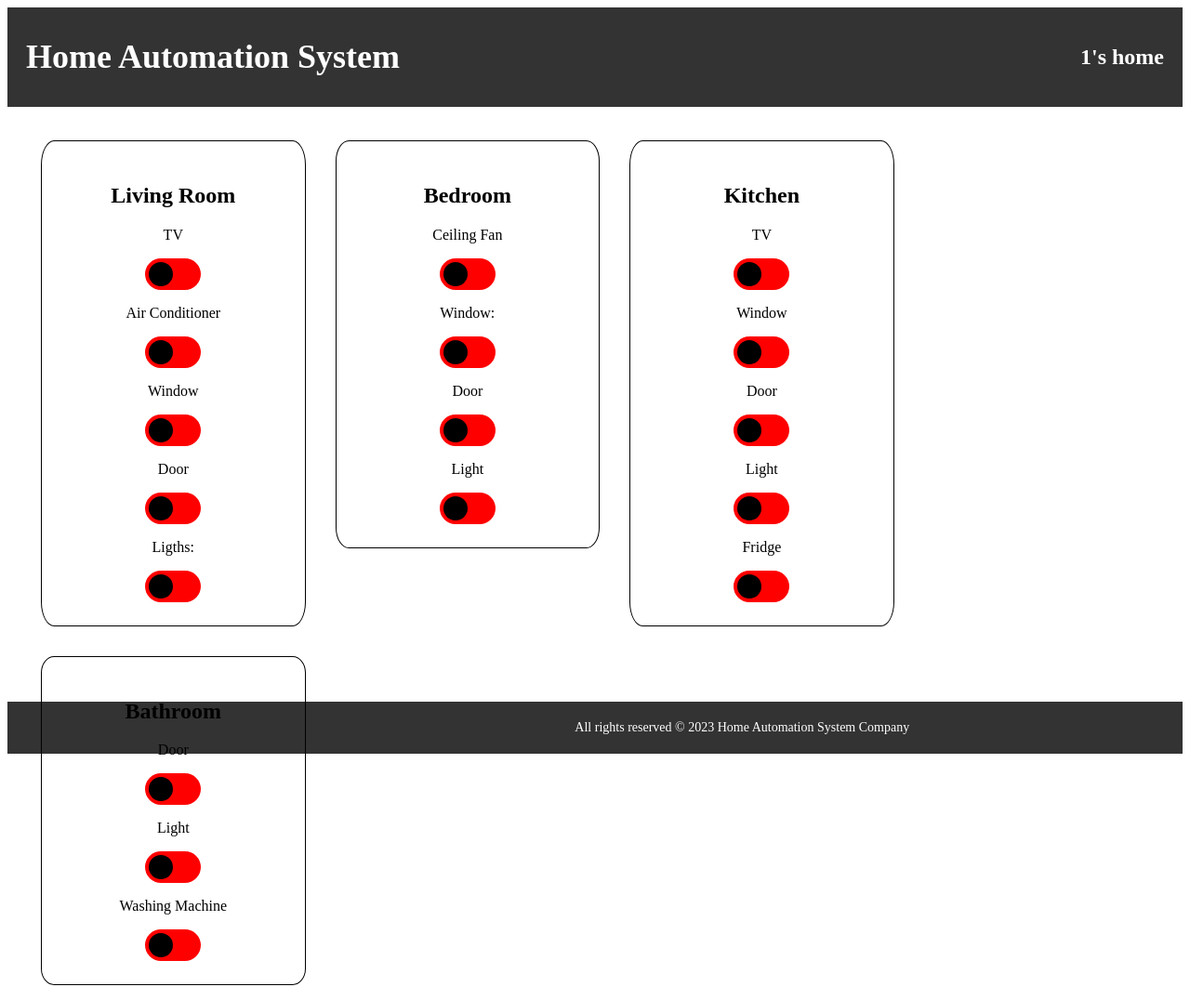
After one commit to erygl/HomeAutomationSystem, a PHP site: page /homePage.php?username=1 in a window 1280 px wide. The commit adds this page. Shown: the whole page at 93% size. Run offline with PHP 8.4, Linux system fonts and the light colour scheme.

Commit message:
updated last version

```diff
--- a/homePage.css
+++ b/homePage.css
@@ -51,9 +51,7 @@ main {
     margin: 20px;
 }
 
-h2 {
 
-}
 
 button {
     color: white;
--- /dev/null
+++ b/homePage.php
@@ -0,0 +1,144 @@
+<!DOCTYPE html>
+<html>
+
+<head>
+    <title>Ev Otomasyonu</title>
+    <link rel="stylesheet" href="homePage.css">
+</head>
+
+<body>
+    <?php
+    $var = $_GET['username'];
+
+    ?>
+
+    <header>
+        <h1 style="text-align: center;">Home Automation System</h1>
+        <?php
+        echo"<h2>$var's home</h2>"
+        ?>
+
+
+    </header>
+
+    <main>
+        <div>
+            <div class="divs">
+                <h2>Living Room</h2>
+                <p>TV</p>
+                <label class="switch">
+                    <input type="checkbox">
+                    <span class="slider round"></span>
+                </label>
+                <p>Air Conditioner</p>
+                 <label class="switch">
+                    <input type="checkbox">
+                    <span class="slider round"></span>
+                </label>
+                <p>Window</p>
+                 <label class="switch">
+                    <input type="checkbox">
+                    <span class="slider round"></span>
+                </label>
+                <p>Door</p>
+                 <label class="switch">
+                    <input type="checkbox">
+                    <span class="slider round"></span>
+                </label>
+                <p>Ligths:</p>
+                 <label class="switch">
+                    <input type="checkbox">
+                    <span class="slider round"></span>
+                </label>
+            </div>
+            <div class="divs">
+                <h2>Bedroom</h2>
+                <p>Ceiling Fan</p>
+                 <label class="switch">
+                    <input type="checkbox">
+                    <span class="slider round"></span>
+                </label>
+                <p>Window:</p>
+                 <label class="switch">
+                    <input type="checkbox">
+                    <span class="slider round"></span>
+                </label>
+                <p>Door</p>
+                 <label class="switch">
+                    <input type="checkbox">
+                    <span class="slider round"></span>
+                </label>
+                <p>Light</p>
+                 <label class="switch">
+                    <input type="checkbox">
+                    <span class="slider round"></span>
+                </label>
+            </div>
+            <div class="divs">
+                <h2>Kitchen</h2>
+                <p>TV</p>
+                 <label class="switch">
+                    <input type="checkbox">
+                    <span class="slider round"></span>
+                </label>
+                <p>Window</p>
+                 <label class="switch">
+                    <input type="checkbox">
+                    <span class="slider round"></span>
+                </label>
+                <p>Door</p>
+                 <label class="switch">
+                    <input type="checkbox">
+                    <span class="slider round"></span>
+                </label>
+                <p>Light</p>
+                 <label class="switch">
+                    <input type="checkbox">
+                    <span class="slider round"></span>
+                </label>
+                <p>Fridge</p>
+                 <label class="switch">
+                    <input type="checkbox">
+                    <span class="slider round"></span>
+                </label>
+            </div>
+            <div class="divs">
+                <h2>Bathroom</h2>
+                <p>Door</p>
+                 <label class="switch">
+                    <input type="checkbox">
+                    <span class="slider round"></span>
+                </label>
+                <p>Light</p>
+                 <label class="switch">
+                    <input type="checkbox">
+                    <span class="slider round"></span>
+                </label>
+                <p>Washing Machine</p>
+                 <label class="switch">
+                    <input type="checkbox">
+                    <span class="slider round"></span>
+                </label>
+            </div>
+        </div>
+    </main>
+
+
+    <!--
+        <p>Sicaklik:</p>
+                <input type="number" value="23" min="16" max="30">
+                <p>Mod:</p>
+                <select>
+                    <option value="soğutma">Soğutma</option>
+                    <option value="isitma">Isitma</option>
+                    <option value="otomatik">Otomatik</option>
+                </select>
+    -->
+
+    <footer>
+        <p>All rights reserved © 2023 Home Automation System Company</p>
+    </footer>
+    <script src="bugra.js"></script>
+</body>
+
+</html>
```
Also changed, not shown: login.php (added, +55 -0 lines).
